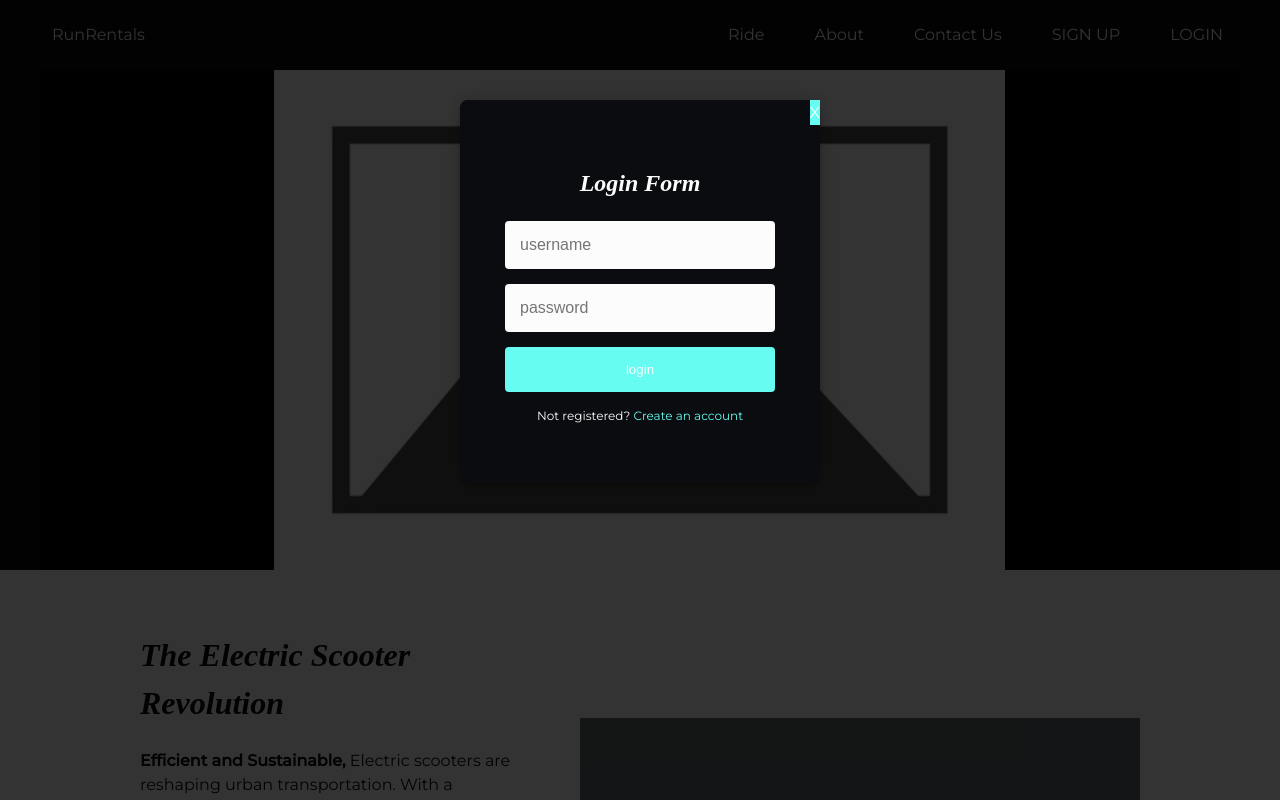
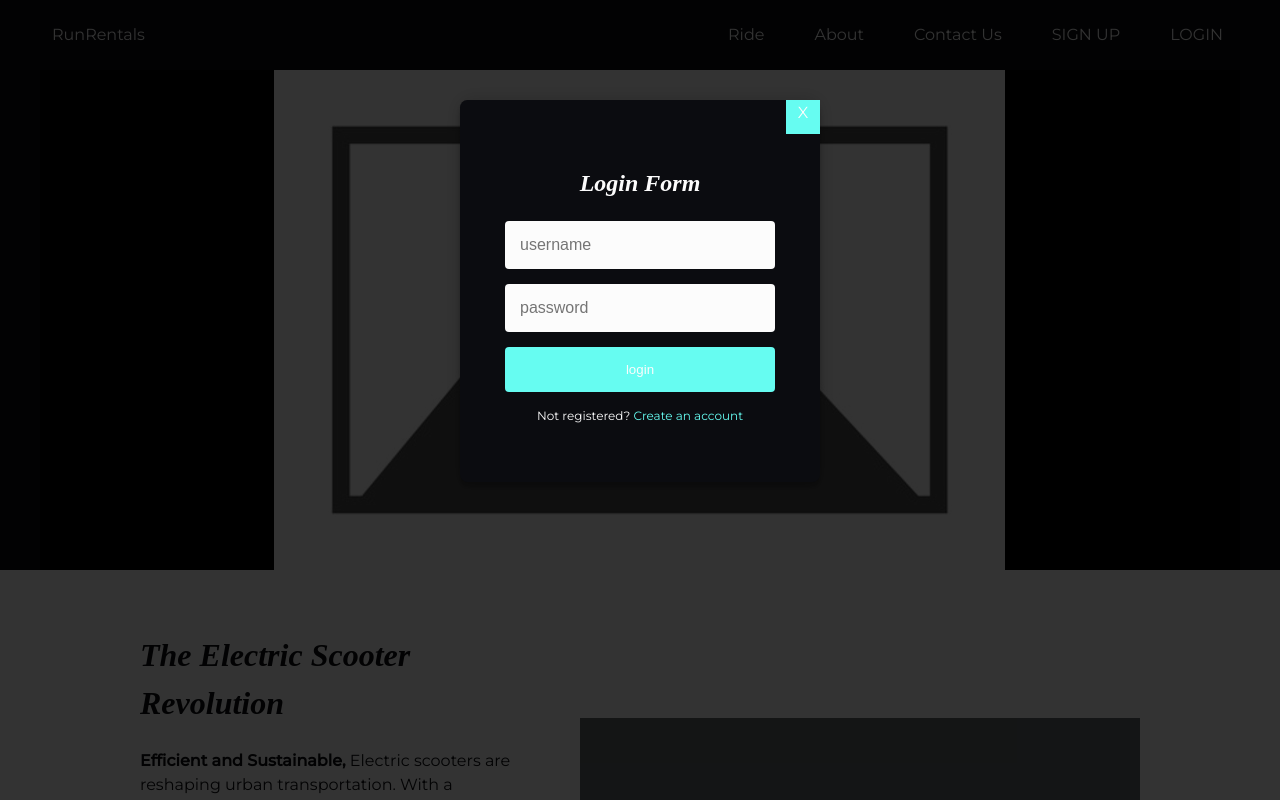
Before and after one commit to Aranarora/DGL123-Project-Aran-Arora, a PHP site: page / in a window 1280 px wide, after a click on "LOGIN". Run offline with PHP 8.4, Linux system fonts and the light colour scheme; some web fonts are replaced.

Commit message:
Make .close width and height 34px with no decoration

```diff
--- a/stylesheet.css
+++ b/stylesheet.css
@@ -77,6 +77,9 @@
     right: 0px;
     text-align: center;
     top: 0px;
+    width: 34px;
+    height: 34px;
+    text-decoration: none;
 }
 
 
```
